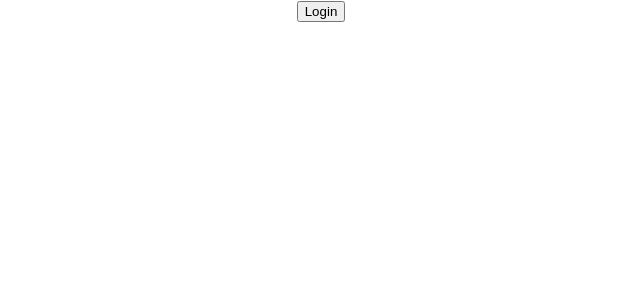
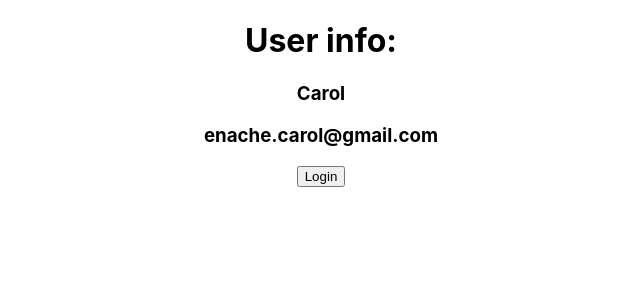
Before and after one commit to CarolEnache/level-up, a React (Create React App) app: page / in a window 1280 px wide. Shown: the top 300 px of the page, without its empty margins (319-959 px from the left). Built offline with nearby package versions, Linux system fonts and the light colour scheme.

Commit message:
React Context Api

```diff
--- a/src/App.js
+++ b/src/App.js
@@ -1,13 +1,36 @@
-import React, { Component, Fragment } from 'react';
+import React, { Component, Fragment, createContext } from 'react';
 import './App.css';
 import { Toggle } from 'Utilities';
 import { Modal } from 'Elements';
+import User from './User';
+import { UserContext } from './UserContext';
 
+class UserProvider extends Component {
+  state = {
+    id: '123',
+    name: 'Carol',
+    email: "enache.carol@gmail.com"
+  }
+
+  render(){
+    return(
+      <UserContext.Provider
+        value={{
+          user: this.state
+        }}
+      >
+        {this.props.children}
+      </UserContext.Provider>
+    )
+  }
+}
 
 class App extends Component {
   render() {
     return (
+      <UserProvider>
         <div className="App">
+          <User />
           <Toggle >
             {({on, toggle}) => (
               <Fragment>
@@ -19,6 +42,7 @@
             )}
           </Toggle>
         </div>
+      </UserProvider>
     );
   }
 }
--- /dev/null
+++ b/src/User.js
@@ -0,0 +1,18 @@
+import React, { Component } from 'react';
+import { UserContext } from './UserContext';
+
+export default class User extends Component {
+  render() {
+    return (
+        <UserContext.Consumer>
+        {(context) => (
+            <div>
+                <h1>User info:</h1>
+                <h3>{context.user.name}</h3>
+                <h3>{context.user.email}</h3>
+            </div>
+        )}
+        </UserContext.Consumer>
+    )
+  }
+}
--- /dev/null
+++ b/src/UserContext.js
@@ -0,0 +1,3 @@
+import { createContext } from 'react'
+
+export const UserContext = createContext();
```
Also changed, not shown: 1 other file (tests, documents, lock files or other folders). Lines whose indentation alone changed are shown as unchanged.
